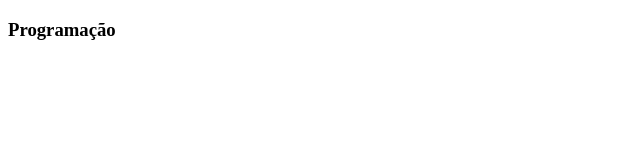
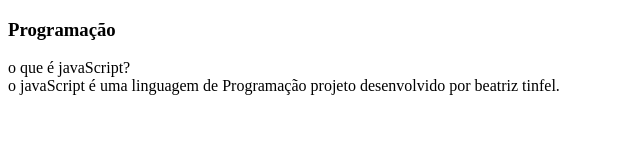
Before and after one commit to Beatinfel203/flashcards, a plain HTML site: page index.html in a window 1280 px wide. Shown: the whole page, without its empty margins (0-640 px from the left). Drawn offline with Linux system fonts and the light colour scheme.

Commit message:
flashcards

```diff
--- a/index.html
+++ b/index.html
@@ -10,13 +10,20 @@
     <section id="container">
 <article class="cartao">
     <div class="cartao_conteudo">
-
     </div>
 </article>
     </section>
 </main>
+
 <h3> Programação </h3>
-<footer>
+<div clas="cartao_conteudo_pergunta">
+     o que é javaScript?
+</div>
+<div class="cartao_conteudo_resposta">
+    o javaScript é uma linguagem de Programação
+
+projeto desenvolvido por beatriz tinfel.
+    <footer>
 
 </footer>
 </body>
```
